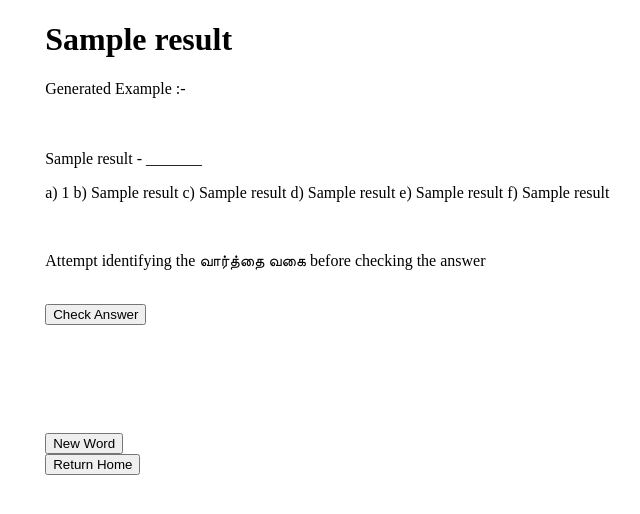
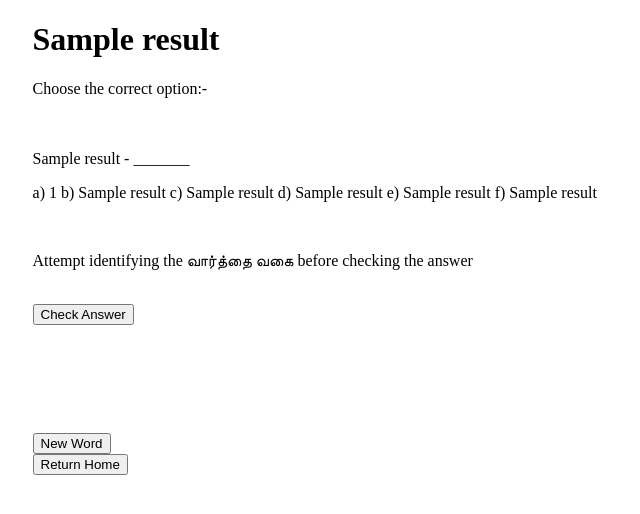
Before and after one commit to Amarjit-Madhumalararungeethayan/agaNITTyam, a Flask app: template neo4j-portal/templates/ran-word-result.html in a window 1280 px wide. Shown: the top 514 px of the page, without its empty margins (26-666 px from the left). Run offline with Flask 3, Linux system fonts and the light colour scheme; the template is opened without the code that fills it: most values are stand-ins (such as "Sample title", 1, 10 or a date in 2020).

Commit message:
minor change - result page

```diff
--- a/neo4j-portal/templates/ran-word-result.html
+++ b/neo4j-portal/templates/ran-word-result.html
@@ -6,11 +6,11 @@
     <title>Practice {{result[2]}}</title>
 </head>
 <body>
-    <div style="padding-left: 5%;">
+    <div style="padding-left: 4%;">
         <h1 style="text-align: left;">{{result[2]}}</h1>
 
         <p style="height: 20px;">
-            Generated Example :-
+            Choose the correct option:-
         </p>
         <br>
         <p>{{ result[0] }} - _______</p>
```
Also changed, not shown: 1 other file.
